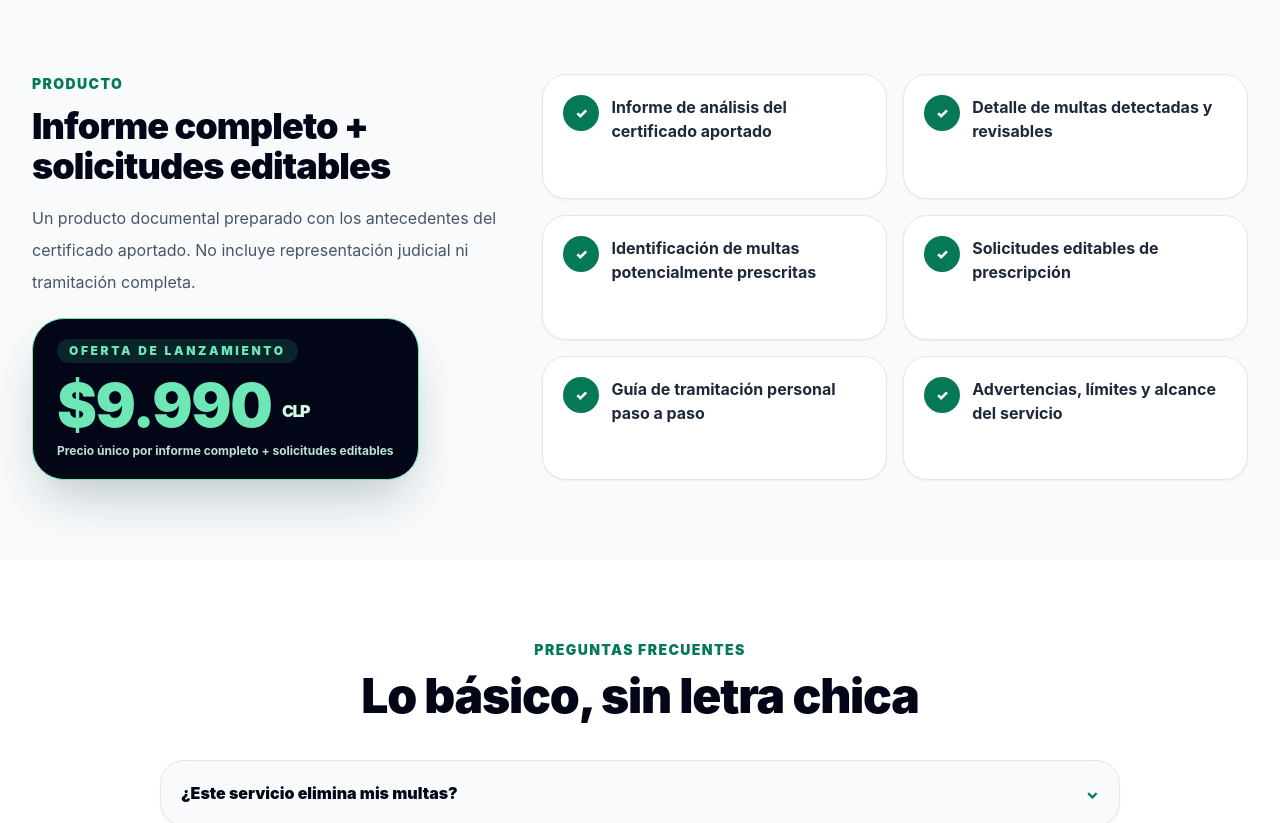
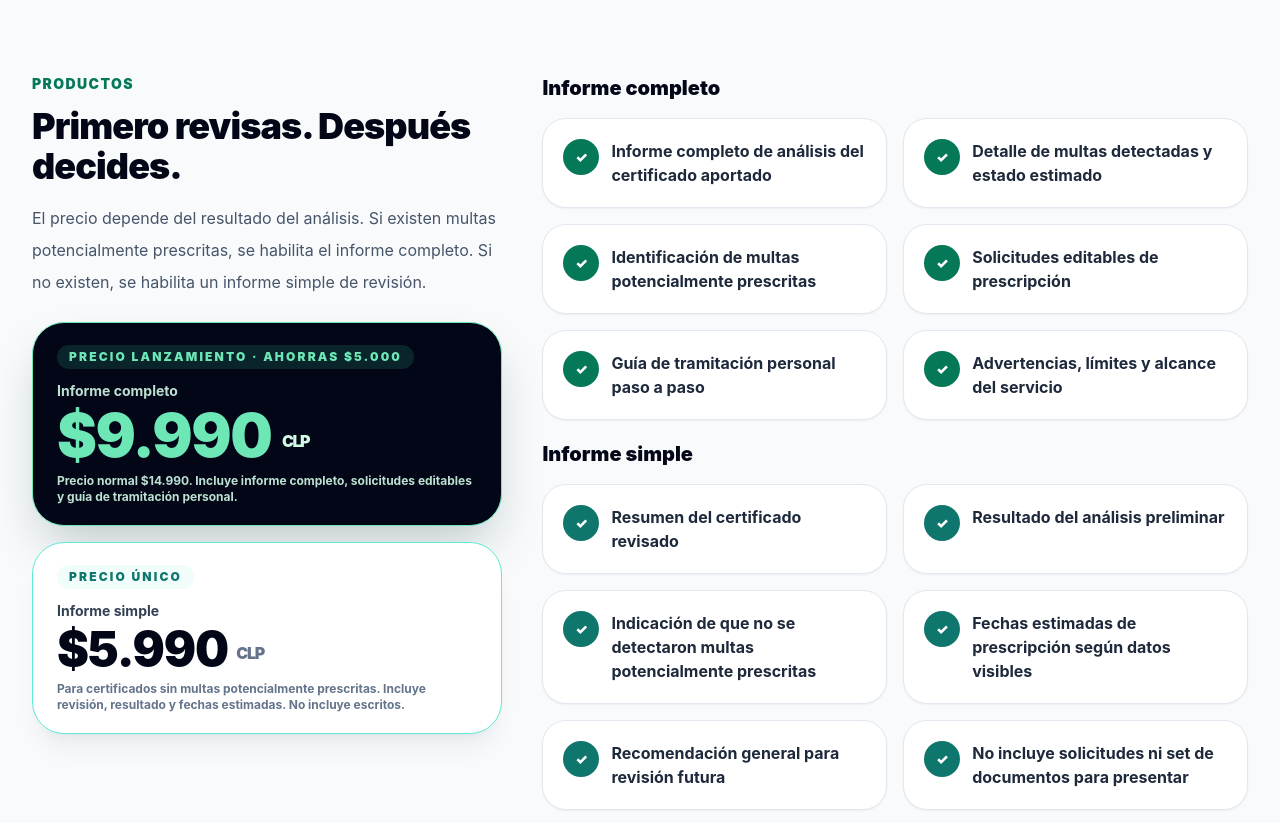
Before and after one commit to rominasartore-cell/PROYECTO-PTM, a Next.js app: page / in a window 1280 px wide. Shown: the part 1340-2163 px from the top of the page. Built offline with nearby package versions, Linux system fonts and the light colour scheme; no server answers.

Commit message:
Show differentiated pricing on landing page

```diff
--- a/src/app/page.tsx
+++ b/src/app/page.tsx
@@ -756,13 +756,22 @@ function PreliminaryResult({
 }
 
 function ReportIncludes() {
-  const items = [
-    "Informe de análisis del certificado aportado",
-    "Detalle de multas detectadas y revisables",
+  const fullItems = [
+    "Informe completo de análisis del certificado aportado",
+    "Detalle de multas detectadas y estado estimado",
     "Identificación de multas potencialmente prescritas",
     "Solicitudes editables de prescripción",
     "Guía de tramitación personal paso a paso",
     "Advertencias, límites y alcance del servicio",
+  ];
+
+  const simpleItems = [
+    "Resumen del certificado revisado",
+    "Resultado del análisis preliminar",
+    "Indicación de que no se detectaron multas potencialmente prescritas",
+    "Fechas estimadas de prescripción según datos visibles",
+    "Recomendación general para revisión futura",
+    "No incluye solicitudes ni set de documentos para presentar",
   ];
 
   return (
@@ -770,29 +779,64 @@ function ReportIncludes() {
       <div className="mx-auto grid w-full max-w-7xl gap-10 px-4 sm:px-6 lg:grid-cols-[0.8fr_1.2fr] lg:px-8">
         <div>
           <p className="text-sm font-black uppercase tracking-widest text-emerald-700">
-            Producto
+            Productos
           </p>
+
           <h2 className="mt-3 text-3xl font-black tracking-tight text-slate-950 sm:text-4xl">
-            Informe completo + solicitudes editables
+            Primero revisas. Después decides.
           </h2>
+
           <p className="mt-4 text-base leading-8 text-slate-600">
-            Un producto documental preparado con los antecedentes del certificado aportado. No incluye representación judicial ni tramitación completa.
+            El precio depende del resultado del análisis. Si existen multas potencialmente prescritas, se habilita el informe completo. Si no existen, se habilita un informe simple de revisión.
           </p>
-          <div className="mt-5 inline-flex flex-col rounded-[2rem] border border-emerald-300 bg-slate-950 px-6 py-5 shadow-2xl shadow-emerald-950/25">
-            <span className="inline-flex w-fit rounded-full bg-emerald-400/15 px-3 py-1 text-xs font-black uppercase tracking-[0.22em] text-emerald-300">
-              Oferta de lanzamiento
+
+          <div className="mt-6 grid gap-4">
+            <div className="rounded-[2rem] border border-emerald-300 bg-slate-950 px-6 py-5 shadow-2xl shadow-emerald-950/25">
+              <span className="inline-flex w-fit rounded-full bg-emerald-400/15 px-3 py-1 text-xs font-black uppercase tracking-[0.18em] text-emerald-300">
+                Precio lanzamiento · Ahorras $5.000
               </span>
-            <span className="mt-3 text-6xl font-black tracking-tight text-emerald-300">
+
+              <p className="mt-3 text-sm font-bold text-emerald-100/90">
+                Informe completo
+              </p>
+
+              <span className="mt-1 block text-6xl font-black tracking-tight text-emerald-300">
                 $9.990 <span className="align-middle text-base font-black text-emerald-100">CLP</span>
               </span>
-            <span className="mt-2 text-xs font-bold text-emerald-100/90">
-              Precio único por informe completo + solicitudes editables
+
+              <p className="mt-2 text-xs font-bold text-emerald-100/90">
+                Precio normal $14.990. Incluye informe completo, solicitudes editables y guía de tramitación personal.
+              </p>
+            </div>
+
+            <div className="rounded-[2rem] border border-teal-300 bg-white px-6 py-5 shadow-xl shadow-slate-900/5">
+              <span className="inline-flex w-fit rounded-full bg-teal-50 px-3 py-1 text-xs font-black uppercase tracking-[0.18em] text-teal-700">
+                Precio único
               </span>
+
+              <p className="mt-3 text-sm font-bold text-slate-700">
+                Informe simple
+              </p>
+
+              <span className="mt-1 block text-5xl font-black tracking-tight text-slate-950">
+                $5.990 <span className="align-middle text-base font-black text-slate-500">CLP</span>
+              </span>
+
+              <p className="mt-2 text-xs font-bold text-slate-500">
+                Para certificados sin multas potencialmente prescritas. Incluye revisión, resultado y fechas estimadas. No incluye escritos.
+              </p>
+            </div>
           </div>
         </div>
 
-        <div className="grid gap-4 sm:grid-cols-2">
-          {items.map((item) => (
+        <div className="grid gap-5">
+          <div>
+            <h3 className="text-xl font-black text-slate-950">
+              Informe completo
+            </h3>
+
+            <div className="mt-4 grid gap-4 sm:grid-cols-2">
+              {fullItems.map((item) => (
                 <div key={item} className="flex gap-3 rounded-3xl border border-slate-200 bg-white p-5 shadow-sm">
                   <div className="flex h-9 w-9 shrink-0 items-center justify-center rounded-full bg-emerald-700 text-sm font-black text-white">
                     ✓
@@ -800,6 +844,29 @@ function ReportIncludes() {
                   <p className="font-bold leading-6 text-slate-800">{item}</p>
                 </div>
               ))}
+            </div>
+          </div>
+
+          <div>
+            <h3 className="text-xl font-black text-slate-950">
+              Informe simple
+            </h3>
+
+            <div className="mt-4 grid gap-4 sm:grid-cols-2">
+              {simpleItems.map((item) => (
+                <div key={item} className="flex gap-3 rounded-3xl border border-slate-200 bg-white p-5 shadow-sm">
+                  <div className="flex h-9 w-9 shrink-0 items-center justify-center rounded-full bg-teal-700 text-sm font-black text-white">
+                    ✓
+                  </div>
+                  <p className="font-bold leading-6 text-slate-800">{item}</p>
+                </div>
+              ))}
+            </div>
+          </div>
+
+          <div className="rounded-3xl border border-slate-200 bg-white p-5 text-sm font-semibold leading-7 text-slate-600 shadow-sm">
+            Servicio documental automatizado. No constituye representación judicial ni garantiza la eliminación de multas.
+          </div>
         </div>
       </div>
     </section>
```
Lines whose indentation alone changed are shown as unchanged.
